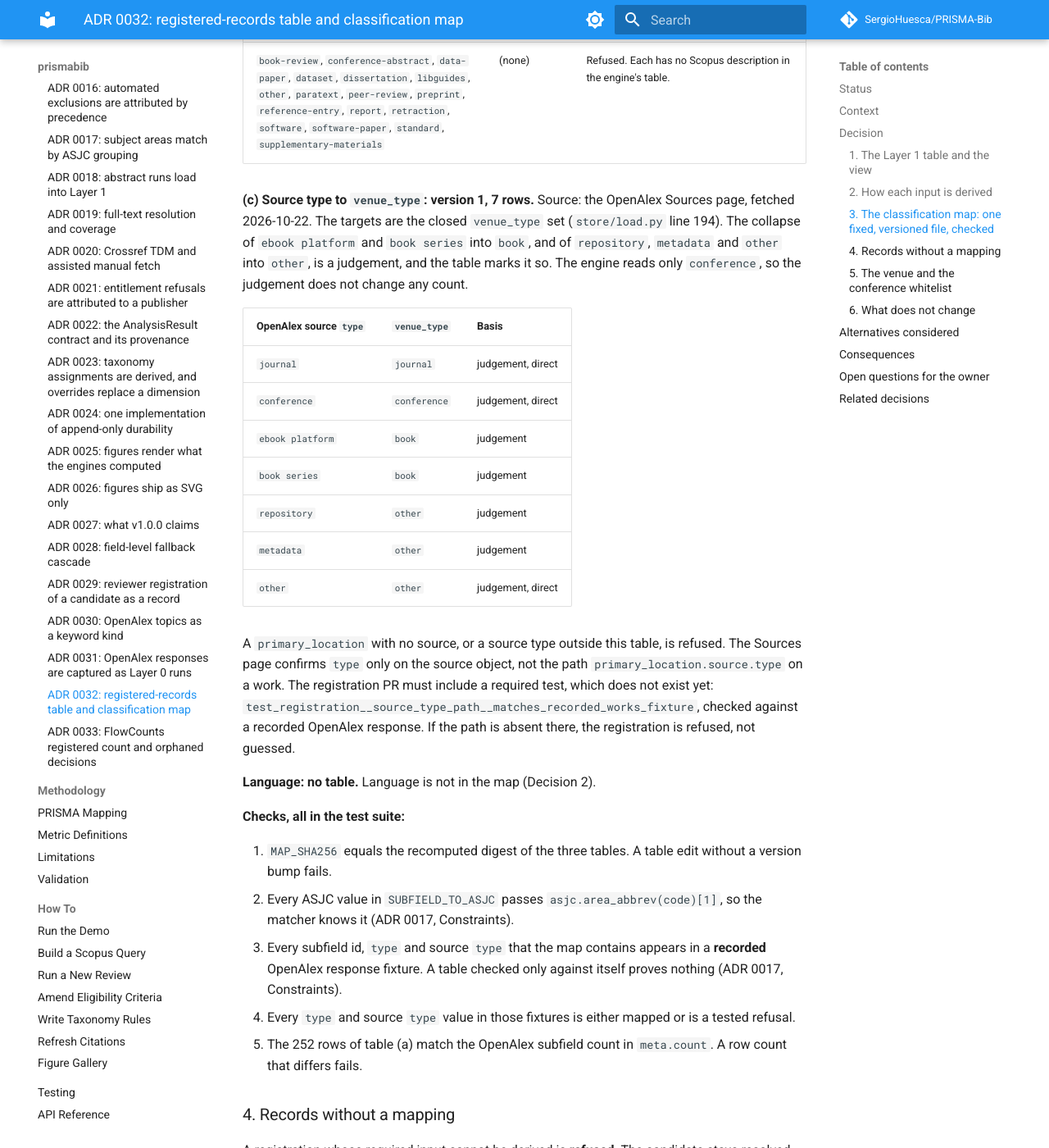
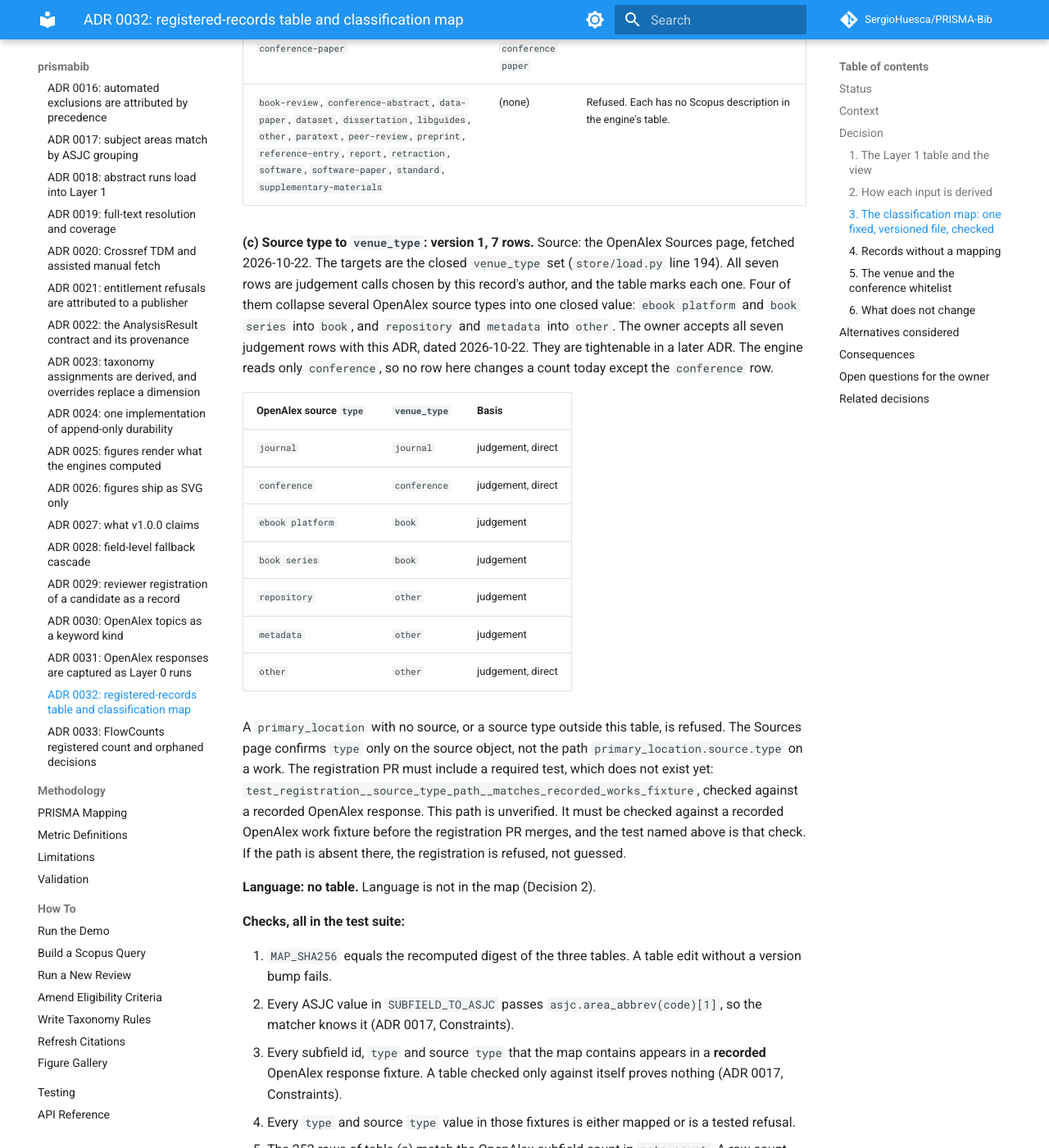
Before and after one commit to SergioHuesca/PRISMA-Bib, an MkDocs documentation site: the page built from docs/architecture/adr/0032-registered-records-table-and-classification-map.md, in a window 1280 px wide and 1400 px high, scrolled down 22131 px. Shown: the whole window at 82% size. Built offline with MkDocs 1.6.1 and Material for MkDocs 9.7.7, drawn with Linux system fonts in a browser that asks for light colours; comment, search, counter and statistics services are not loaded; some of the changed text lies outside the part shown.

Commit message:
docs(adr): ADR 0007 and 0027 notes; revise ADR 0032 and 0033
Adds dated notes: ADR 0007 is superseded in full by ADR 0033 (Status flip
deferred to the PR that accepts 0033), and ADR 0027 records that numbers.json
bytes change once flow.registered is added, with the v1.0.0 claim unchanged.
Gates the source-type path, names the schema and checksum writers, and marks
the reversal-code test as required and not yet written.

Co-Authored-By: Claude Haiku 5.5 <noreply@anthropic.com>
Claude-Session: https://claude.ai/code/session_01QjNadz7h2UAZ2C2xhuaY8z

```diff
--- a/docs/architecture/adr/0032-registered-records-table-and-classification-map.md
+++ b/docs/architecture/adr/0032-registered-records-table-and-classification-map.md
@@ -12,6 +12,7 @@ there. On this branch, this record and ADR 0033 fail that test by design.
 record stays `Proposed` through this revision. When the review passes, the Status line is changed to
 `Accepted — <date>` in PR #150 itself, not in a separate pull request, so `main` never holds `Proposed`.
 
+This PR also adds a dated supersession note to ADR 0007 and a dated note to ADR 0027, as ADR 0033 requires. Neither body is changed.
 The deviations are listed under Consequences. Each deviation cites the project rule in `CLAUDE.md`, which says:
 "Contracts, schemas, and acceptance criteria are not renegotiable without a new ADR (§2.6)." Item (ii) alone also falls
 under BUILD_PLAN line 301, because the metadata source at BUILD_PLAN line 54 is a §1.2 item.
@@ -68,7 +69,7 @@ be recorded for it. `Corpus.records` (`store/load.py`, lines 2508-2537) runs `SE
 **The current OpenAlex select does not carry those fields.** `sources/openalex.py` line 52 sets
 `_SELECT = "id,doi,title,publication_year,abstract_inverted_index,authorships,topics"`. It has no `type`,
 `primary_location` or `primary_topic`. [ADR 0031](0031-openalex-responses-are-layer0-runs.md)
-Context (line 44) lists that select. The owner has approved adding `type`, `primary_location` and `primary_topic`, but not
+Context lists that select at line 44 of the current ADR 0031 file (it was line 42 before the dated note of 2026-10-22 was added). The owner has approved adding `type`, `primary_location` and `primary_topic`, but not
 `language` (ADR 0031 note of 2026-10-22).
 
 **Scopus's no-data rule does not carry over.** A Scopus record with no `subject_areas` rows, or a `NULL`
@@ -559,9 +560,11 @@ targets are the description strings the engine compares with (`_DOC_TYPE_CODE_TO
 | `book-review`, `conference-abstract`, `data-paper`, `dataset`, `dissertation`, `libguides`, `other`, `paratext`, `peer-review`, `preprint`, `reference-entry`, `report`, `retraction`, `software`, `software-paper`, `standard`, `supplementary-materials` | (none) | Refused. Each has no Scopus description in the engine's table. |
 
 **(c) Source type to `venue_type`: version 1, 7 rows.** Source: the OpenAlex Sources page, fetched 2026-10-22. The
-targets are the closed `venue_type` set (`store/load.py` line 194). The collapse of `ebook platform` and
-`book series` into `book`, and of `repository`, `metadata` and `other` into `other`, is a judgement, and the table
-marks it so. The engine reads only `conference`, so the judgement does not change any count.
+targets are the closed `venue_type` set (`store/load.py` line 194). All seven rows are judgement calls chosen by this record's author, and the table marks each one.
+Four of them collapse several OpenAlex source types into one closed value: `ebook platform` and `book series` into `book`,
+and `repository` and `metadata` into `other`. The owner accepts all seven judgement rows with this ADR, dated 2026-10-22.
+They are tightenable in a later ADR. The engine reads only `conference`, so no row here changes a count today except the
+`conference` row.
 
 | OpenAlex source `type` | `venue_type` | Basis |
 |---|---|---|
@@ -576,7 +579,8 @@ marks it so. The engine reads only `conference`, so the judgement does not chang
 A `primary_location` with no source, or a source type outside this table, is refused. The Sources page confirms
 `type` only on the source object, not the path `primary_location.source.type` on a work. The registration PR must include
 a required test, which does not exist yet: `test_registration__source_type_path__matches_recorded_works_fixture`, checked against
-a recorded OpenAlex response. If the path is absent there, the registration is refused, not guessed.
+a recorded OpenAlex response. This path is unverified. It must be checked against a recorded OpenAlex work fixture before the registration PR merges, and
+the test named above is that check. If the path is absent there, the registration is refused, not guessed.
 
 **Language: no table.** Language is not in the map (Decision 2).
 
@@ -657,7 +661,11 @@ between subject areas, and an old published number could not be reproduced.
 
 ## Consequences
 
-1. The schema gains one table and one view. This is a Layer 1 addition under ADR 0012. The golden table-checksum
+1. The schema gains one table and one view. The registration PR touches two files that are not part of this record:
+   `src/prismabib/store/schema.sql`, which gains the DDL for `registered_records` and the view `records_all` (the live-introspection
+   test, BUILD_PLAN line 924, checks it against the database); and `src/prismabib/store/checksums.py`, whose `_TABLE_SORT_KEYS`
+   (lines 50-66) gains `"registered_records": ("record_id",)`, so the table's checksum is computed in key order (ADR 0029 V14).
+   A view has no checksum entry, so `records_all` is not checksummed. This is a Layer 1 addition under ADR 0012. The golden table-checksum
    snapshot gains a key for `registered_records`, which is a deliberate change that the implementation pull request must
    name under BUILD_PLAN line 927.
 2. A Scopus-only store builds an empty `registered_records`. The row checksums of existing tables are unchanged.
```
Also changed, not shown: docs/architecture/adr/0007-flow-counts-unsure-fields.md (+5 -0 lines), docs/architecture/adr/0027-what-v1-0-0-claims.md (+5 -0 lines), docs/architecture/adr/0033-flowcounts-registered-count-and-orphaned-decisions.md (+6 -5 lines).
